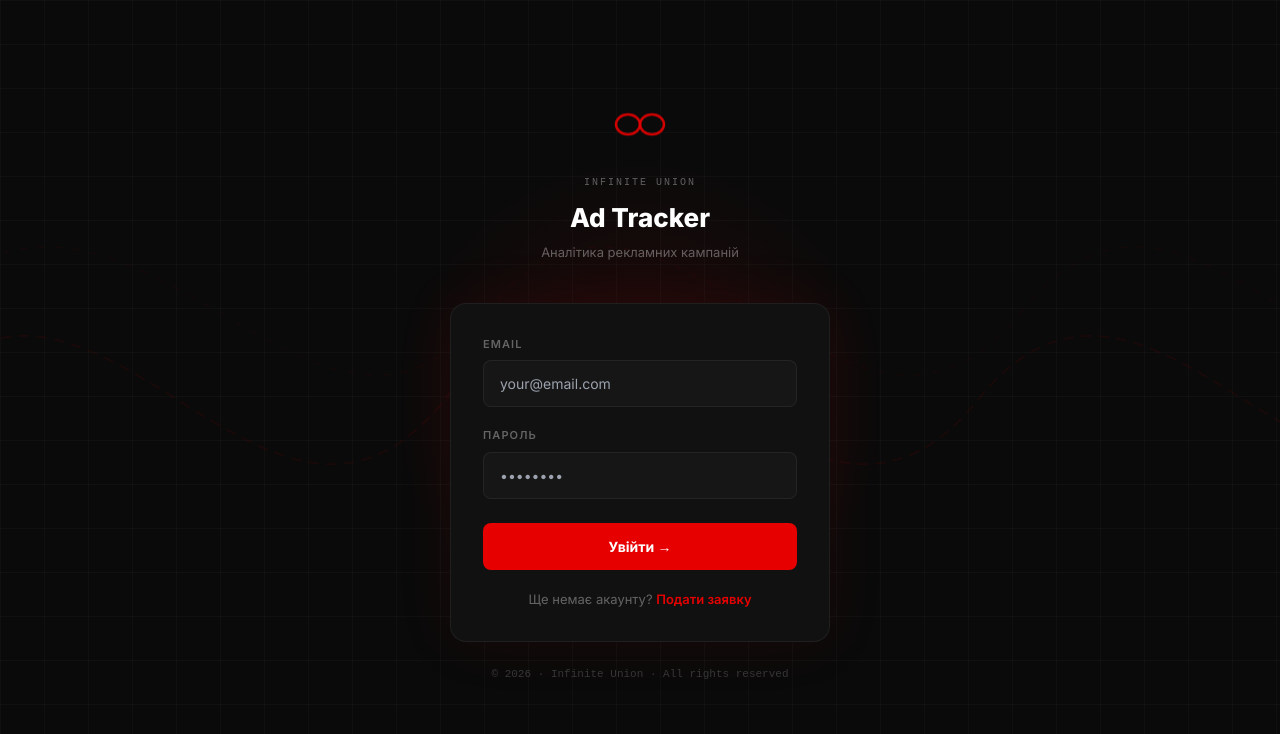
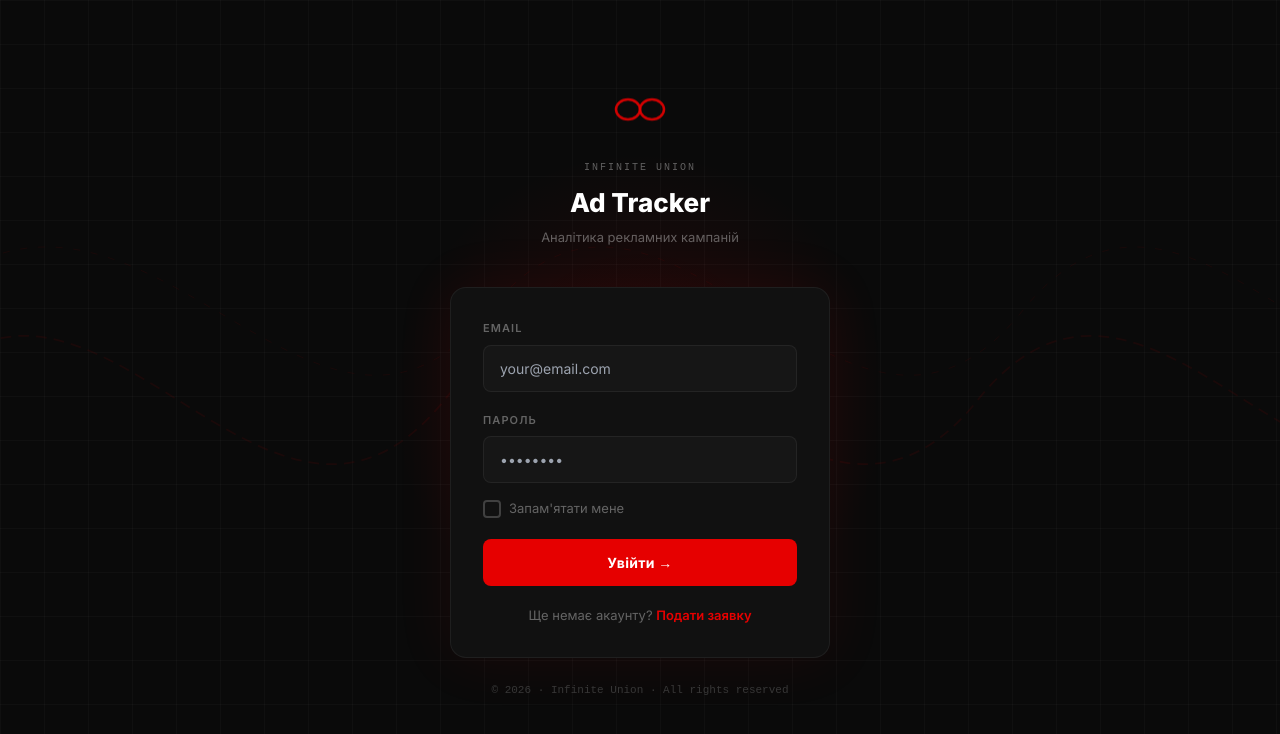
Before and after one commit to ceoinfiniteunion-cell/ad-tracker, a Next.js app: page /auth/login in a window 1280 px wide. Shown: the top 734 px of the page. Built offline with nearby package versions, Linux system fonts and the light colour scheme.

Commit message:
Add remember me feature to login page

```diff
--- a/src/app/auth/login/page.tsx
+++ b/src/app/auth/login/page.tsx
@@ -1,5 +1,5 @@
 'use client'
-import { useState } from 'react'
+import { useState, useEffect } from 'react'
 import { signIn } from 'next-auth/react'
 import { useRouter } from 'next/navigation'
 import { Loader2, AlertCircle } from 'lucide-react'
@@ -10,9 +10,23 @@ export default function LoginPage() {
   const [password, setPassword] = useState('')
   const [error, setError] = useState('')
   const [loading, setLoading] = useState(false)
+  const [rememberMe, setRememberMe] = useState(false)
+
+  useEffect(() => {
+    const savedEmail = localStorage.getItem('remembered_email')
+    if (savedEmail) {
+      setEmail(savedEmail)
+      setRememberMe(true)
+    }
+  }, [])
 
   const handleSubmit = async (e: React.FormEvent) => {
     e.preventDefault(); setLoading(true); setError('')
+    if (rememberMe) {
+      localStorage.setItem('remembered_email', email)
+    } else {
+      localStorage.removeItem('remembered_email')
+    }
     const result = await signIn('credentials', { email, password, redirect: false })
     if (result?.error) {
       if (result.error.includes('PENDING')) {
@@ -56,7 +70,7 @@ export default function LoginPage() {
                 onBlur={e=>{ e.target.style.borderColor='rgba(255,255,255,0.07)'; e.target.style.boxShadow='none' }}
               />
             </div>
-            <div style={{ marginBottom:'24px' }}>
+            <div style={{ marginBottom:'16px' }}>
               <label style={{ display:'block', fontSize:'11px', fontWeight:600, letterSpacing:'0.1em', textTransform:'uppercase', color:'var(--text3)', marginBottom:'8px' }}>Пароль</label>
               <input type="password" value={password} onChange={e=>setPassword(e.target.value)} placeholder="••••••••" required
                 style={{ width:'100%', padding:'12px 16px', background:'var(--bg3)', border:'1px solid var(--border)', borderRadius:'8px', color:'var(--text)', fontSize:'14px', outline:'none', transition:'border-color 0.2s, box-shadow 0.2s', boxSizing:'border-box' }}
@@ -64,15 +78,27 @@ export default function LoginPage() {
                 onBlur={e=>{ e.target.style.borderColor='rgba(255,255,255,0.07)'; e.target.style.boxShadow='none' }}
               />
             </div>
+            <div style={{ display:'flex', alignItems:'center', gap:'8px', marginBottom:'20px', cursor:'pointer' }} onClick={()=>setRememberMe(!rememberMe)}>
+              <div style={{
+                width:'18px', height:'18px', borderRadius:'4px', flexShrink:0,
+                border: rememberMe ? '2px solid #e60000' : '2px solid rgba(255,255,255,0.2)',
+                background: rememberMe ? '#e60000' : 'transparent',
+                display:'flex', alignItems:'center', justifyContent:'center',
+                transition:'all 0.15s'
+              }}>
+                {rememberMe && <svg width="10" height="8" viewBox="0 0 10 8" fill="none"><path d="M1 4L3.5 6.5L9 1" stroke="white" strokeWidth="1.5" strokeLinecap="round" strokeLinejoin="round"/></svg>}
+              </div>
+              <span style={{ fontSize:'13px', color:'var(--text3)', userSelect:'none' }}>Запам'ятати мене</span>
+            </div>
             {error && (
               <div style={{ display:'flex', alignItems:'center', gap:'8px', padding:'12px 16px', background:'rgba(230,0,0,0.1)', border:'1px solid rgba(230,0,0,0.25)', borderRadius:'8px', color:'#ff6b6b', fontSize:'13px', marginBottom:'16px' }}>
                 <AlertCircle size={15} style={{ flexShrink:0 }} />{error}
               </div>
             )}
             <button type="submit" disabled={loading}
-              style={{ width:'100%', padding:'13px', background: loading ? '#555' : '#e60000', color:'var(--text)', fontSize:'14px', fontWeight:700, borderRadius:'8px', border:'none', cursor: loading ? 'not-allowed' : 'pointer', transition:'all 0.2s', display:'flex', alignItems:'center', justifyContent:'center', gap:'8px' }}
-              onMouseEnter={e=>{ if (!loading) { (e.target as HTMLElement).style.background='#cc0000'; (e.target as HTMLElement).style.boxShadow='0 4px 24px rgba(230,0,0,0.4)' }}}
-              onMouseLeave={e=>{ (e.target as HTMLElement).style.background='#e60000'; (e.target as HTMLElement).style.boxShadow='none' }}
+              style={{ width:'100%', padding:'13px', background: loading ? '#555' : '#e60000', color:'var(--text)', fontSize:'14px', fontWeight:700, borderRadius:'8px', border:'none', cursor: loading ? 'not-allowed' : 'pointer', transition:'all 0.2s', display:'flex', alignItems:'center', justifyContent:'center', gap:'8px', letterSpacing:'0.02em' }}
+              onMouseEnter={e=>{ if (!loading) { (e.target as HTMLElement).style.background='#cc0000'; (e.target as HTMLElement).style.boxShadow='0 4px 24px rgba(230,0,0,0.4)'; (e.target as HTMLElement).style.transform='translateY(-1px)' }}}
+              onMouseLeave={e=>{ (e.target as HTMLElement).style.background='#e60000'; (e.target as HTMLElement).style.boxShadow='none'; (e.target as HTMLElement).style.transform='none' }}
             >
               {loading ? <><Loader2 size={16} style={{ animation:'spin 1s linear infinite' }} />Входимо...</> : 'Увійти →'}
             </button>
```
Also changed, not shown: 1 other file (tests, documents, lock files or other folders).
